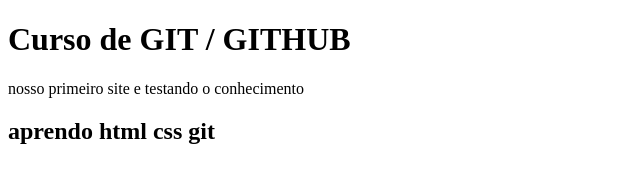
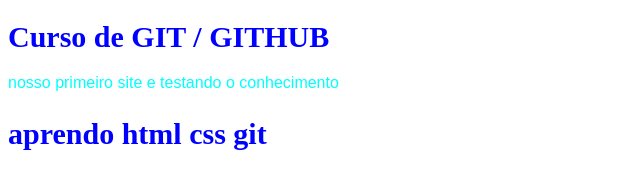
Before and after one commit to Raul-Portes/projeto-site, a plain HTML site: page index.html in a window 1280 px wide. Shown: the whole page, without its empty margins (0-640 px from the left). Drawn offline with Linux system fonts and the light colour scheme.

Commit message:
adiconando desgini

```diff
--- /dev/null
+++ b/assets/estilos.css
@@ -0,0 +1,13 @@
+p{
+    font-size: 16px;
+    font-family: Arial, Helvetica, sans-serif;
+    color: #0ff;
+
+}
+
+h1{
+    font-size: 30px;
+    color: blue;
+
+
+}
--- a/index.html
+++ b/index.html
@@ -4,7 +4,9 @@
     <meta charset="UTF-8">
     <meta http-equiv="X-UA-Compatible" content="IE=edge">
     <meta name="viewport" content="width=device-width, initial-scale=1.0">
-    <title>nosso site</title>
+    <title>noss site</title>
+    <link rel="stylesheet" href="assets/estilos.css">
+
 </head>
 <body>
     <header>
```
